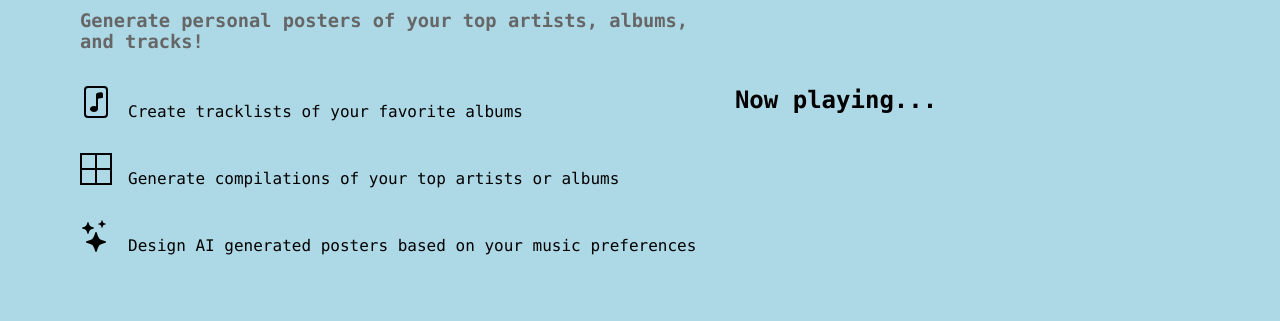
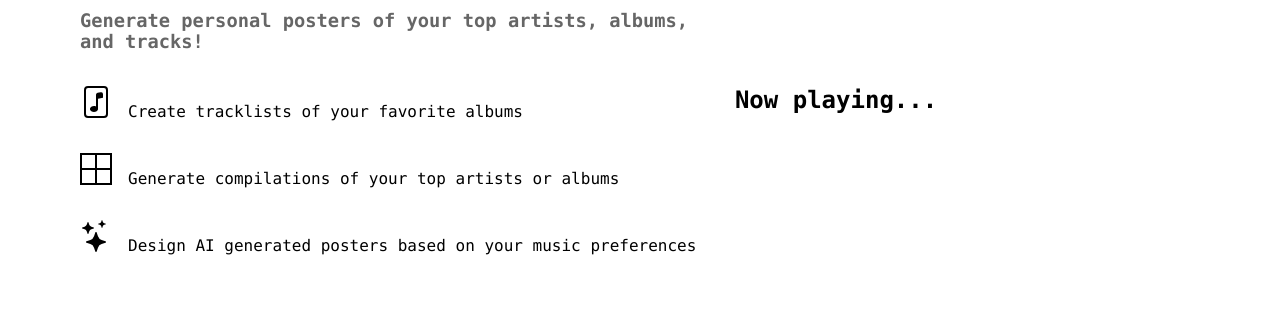
Before and after one commit to bodlasahith/music-posters, a React (Create React App) app: page /home in a window 1280 px wide. Shown: the part 300-621 px from the top of the page. Built offline with nearby package versions, Linux system fonts and the light colour scheme; no server answers; sample sign-in values are in the browser's storage.

Commit message:
background & text color

```diff
--- a/src/Components/Components.css
+++ b/src/Components/Components.css
@@ -71,7 +71,6 @@ body {
   justify-content: center;
   height: 100%;
   width: 100%;
-  background: lightblue;
 }
 
 .home h3 {
@@ -93,7 +92,6 @@ body {
 .description {
   display: flex;
   flex-direction: column;
-  background: lightblue;
   margin-top: 1rem;
 }
 
@@ -778,7 +776,7 @@ body {
 }
 
 .posters h5 {
-  color: dimgray;
+  color: red;
 }
 
 .posters-container {
```
